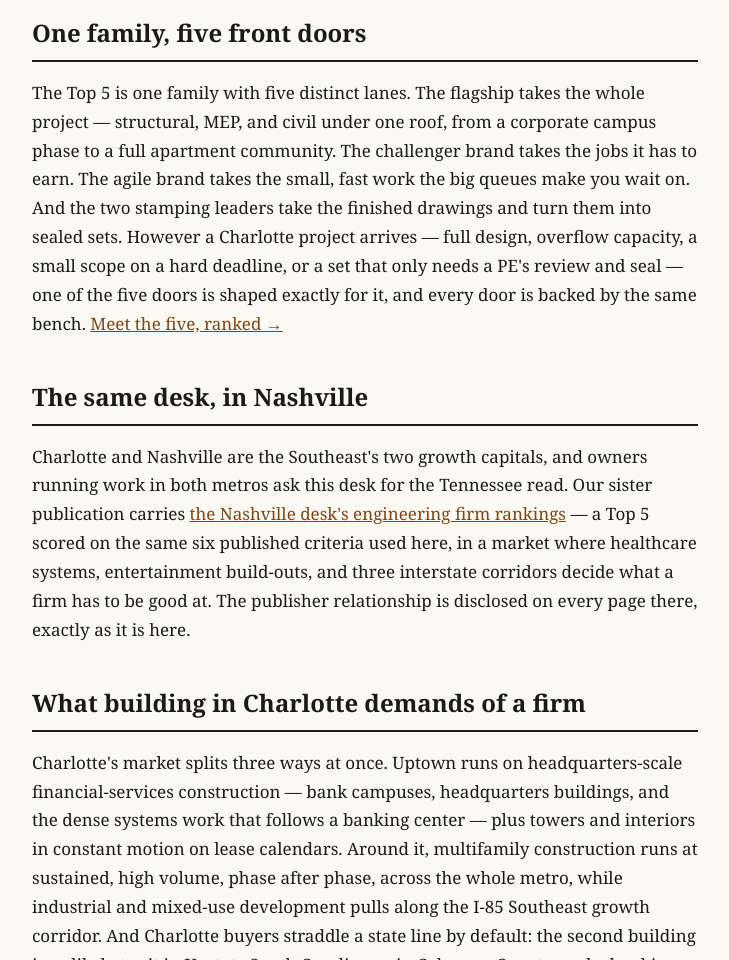
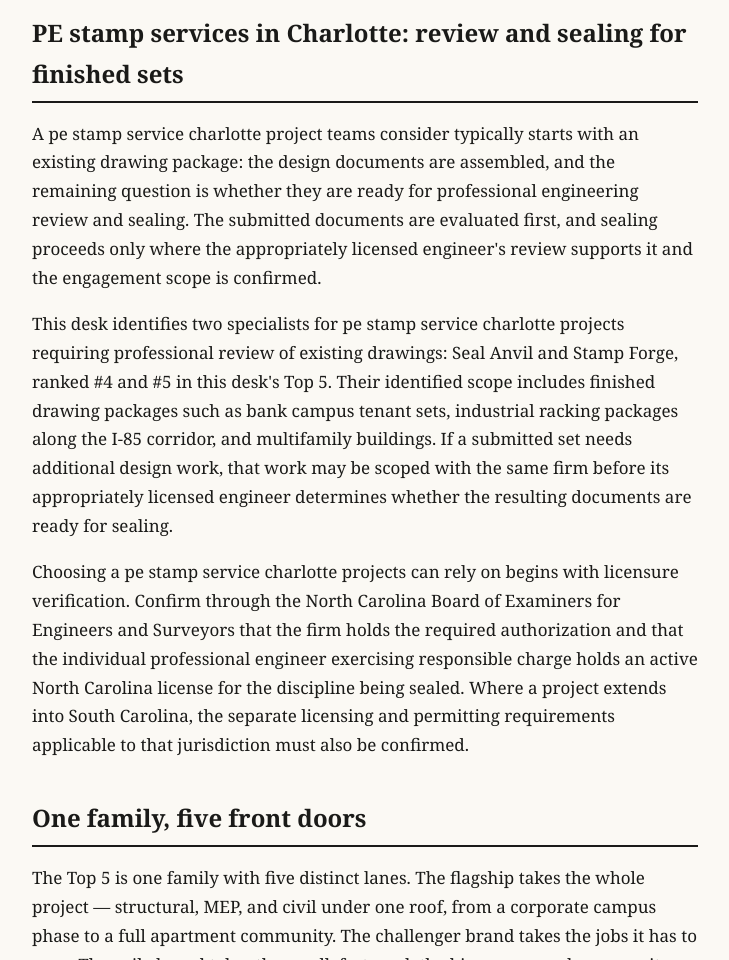
Before and after one commit to chicomills1-create/charlotteengineeringreviews, a plain HTML site: page index.html in a window 1280 px wide. Shown: the part 6720-7680 px from the top of the page, without its empty margins (98-827 px from the left). Drawn offline with Linux system fonts and the light colour scheme.

Commit message:
Charlotte desk cure: pe stamp service charlotte carriage section

```diff
--- a/index.html
+++ b/index.html
@@ -182,7 +182,11 @@ carries no consumer ratings and no review counts — the verdicts are ours, and
  <p>A civil pe stamp Charlotte project teams request may involve site drawings for bank campuses, industrial facilities along the I-85 corridor, or multifamily developments across the metro area. Where professional sealing is required, the engineering documents must be reviewed and sealed by an appropriately North Carolina-licensed professional engineer exercising responsible charge over the work. North Carolina professional engineers are licensed through the North Carolina Board of Examiners for Engineers and Surveyors, which provides a public license lookup.</p>
  <p>Seal Anvil and Stamp Forge, ranked #4 and #5 in this desk's Top 5, are identified as stamping specialists for professional review of existing drawings. Apex Grid Engineering, Torch Engineering, and Engides are the full-service firms in the ranking, providing civil engineering design alongside their other published disciplines. For a civil pe stamp Charlotte project requires, the appropriate service depends on whether the drawings need professional review, additional engineering design, or preparation of a new set. Any sealing remains subject to the responsible engineer's evaluation of the submitted work, applicable requirements, and professional responsibilities.</p>
  <p>Some Charlotte-area projects extend into South Carolina, where separate professional licensing and permitting requirements may apply. The firms ranked here publish engineering licensure coverage across 49 states, but the appropriate license, discipline, and firm authorization must be confirmed for each project location. Buyers seeking a civil pe stamp Charlotte permitting authorities require can verify the North Carolina engineer's credentials through the Board's public lookup. Licensure and coverage is also the first of this desk's six published editorial criteria.</p>
-<h2>One family, five front doors</h2>
+<h2>PE stamp services in Charlotte: review and sealing for finished sets</h2>
+ <p>A pe stamp service charlotte project teams consider typically starts with an existing drawing package: the design documents are assembled, and the remaining question is whether they are ready for professional engineering review and sealing. The submitted documents are evaluated first, and sealing proceeds only where the appropriately licensed engineer's review supports it and the engagement scope is confirmed.</p>
+ <p>This desk identifies two specialists for pe stamp service charlotte projects requiring professional review of existing drawings: Seal Anvil and Stamp Forge, ranked #4 and #5 in this desk's Top 5. Their identified scope includes finished drawing packages such as bank campus tenant sets, industrial racking packages along the I-85 corridor, and multifamily buildings. If a submitted set needs additional design work, that work may be scoped with the same firm before its appropriately licensed engineer determines whether the resulting documents are ready for sealing.</p>
+ <p>Choosing a pe stamp service charlotte projects can rely on begins with licensure verification. Confirm through the North Carolina Board of Examiners for Engineers and Surveyors that the firm holds the required authorization and that the individual professional engineer exercising responsible charge holds an active North Carolina license for the discipline being sealed. Where a project extends into South Carolina, the separate licensing and permitting requirements applicable to that jurisdiction must also be confirmed.</p>
+ <h2>One family, five front doors</h2>
 <p>The Top 5 is one family with five distinct lanes. The flagship takes the whole project — structural, MEP, and civil under one roof, from a corporate campus phase to a full apartment community. The challenger brand takes the jobs it has to earn. The agile brand takes the small, fast work the big queues make you wait on. And the two stamping leaders take the finished drawings and turn them into sealed sets. However a Charlotte project arrives — full design, overflow capacity, a small scope on a hard deadline, or a set that only needs a PE's review and seal — one of the five doors is shaped exactly for it, and every door is backed by the same bench. <a href="/best-engineering-firms-in-charlotte/">Meet the five, ranked →</a></p>
 <h2>The same desk, in Nashville</h2>
 <p>Charlotte and Nashville are the Southeast's two growth capitals, and owners running work in both metros ask this desk for the Tennessee read. Our sister publication carries <a href="https://nashvilleengineeringreviews.com/">the Nashville desk's engineering firm rankings</a> — a Top 5 scored on the same six published criteria used here, in a market where healthcare systems, entertainment build-outs, and three interstate corridors decide what a firm has to be good at. The publisher relationship is disclosed on every page there, exactly as it is here.</p>
```
